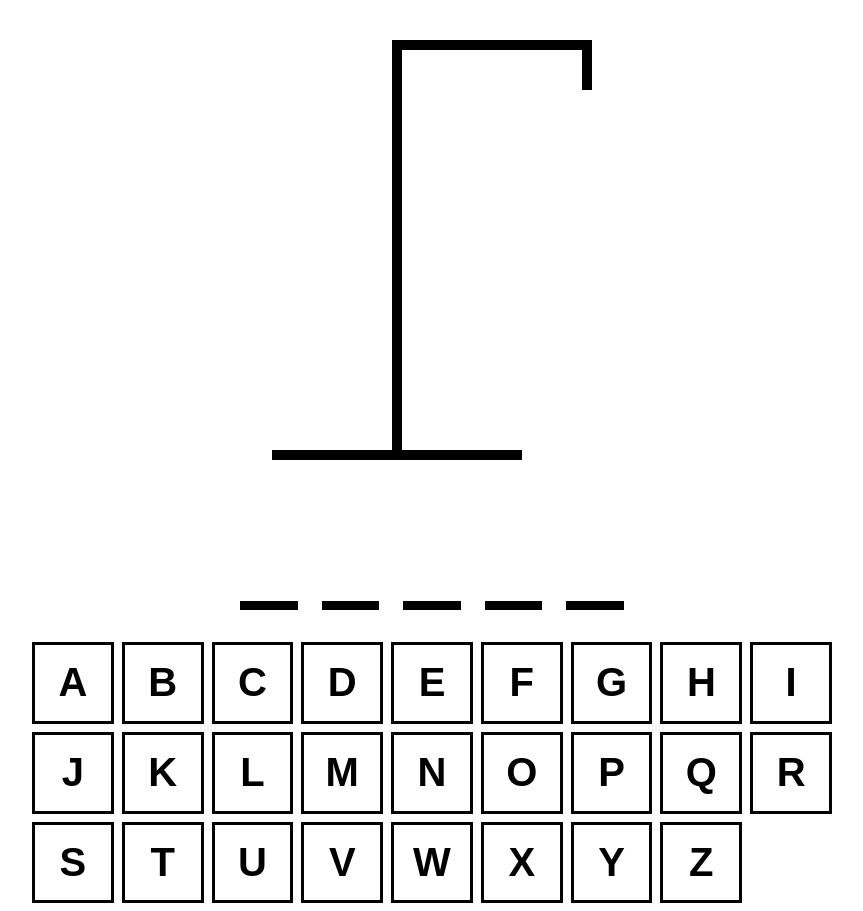
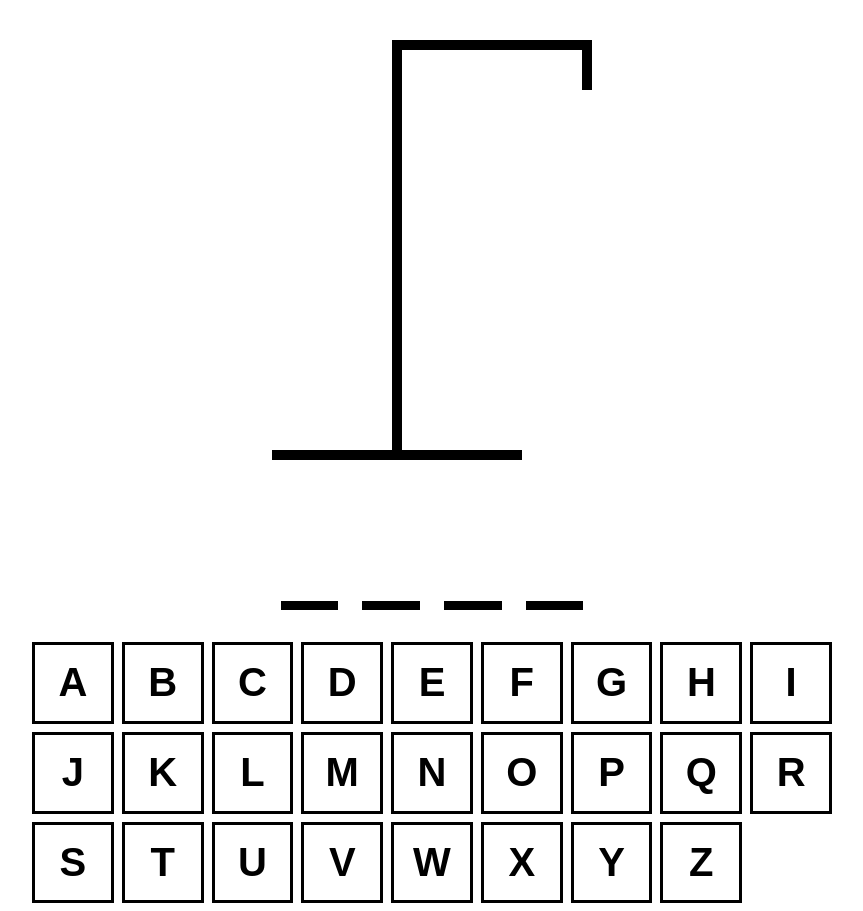
Before and after one commit to paulthomas2107/reactHangman, a React (Vite) app in the folder hangman/: page / in a window 1280 px wide. Shown: the whole page, without its empty margins (208-1071 px from the left). Built offline with nearby package versions, Linux system fonts and the light colour scheme.

Commit message:
More....

```diff
--- a/hangman/src/App.tsx
+++ b/hangman/src/App.tsx
@@ -9,9 +9,7 @@ function getWord() {
 }
 
 function App() {
-  const [wordToGuess, setWordToGuess] = useState(() => {
-    return words[Math.floor(Math.random() * words.length)];
-  });
+  const [wordToGuess, setWordToGuess] = useState(getWord)
 
   console.log(wordToGuess);
 
```
